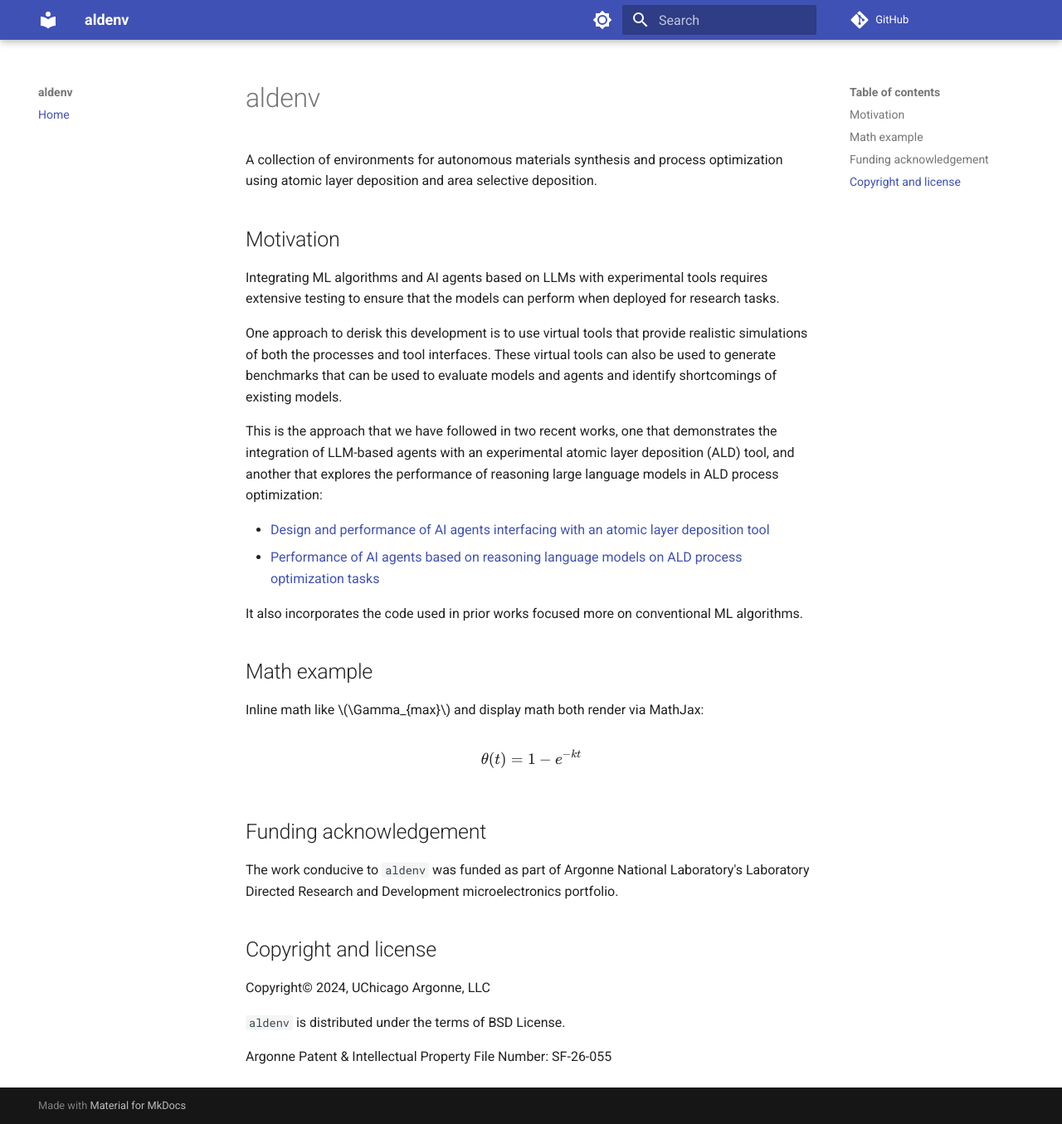
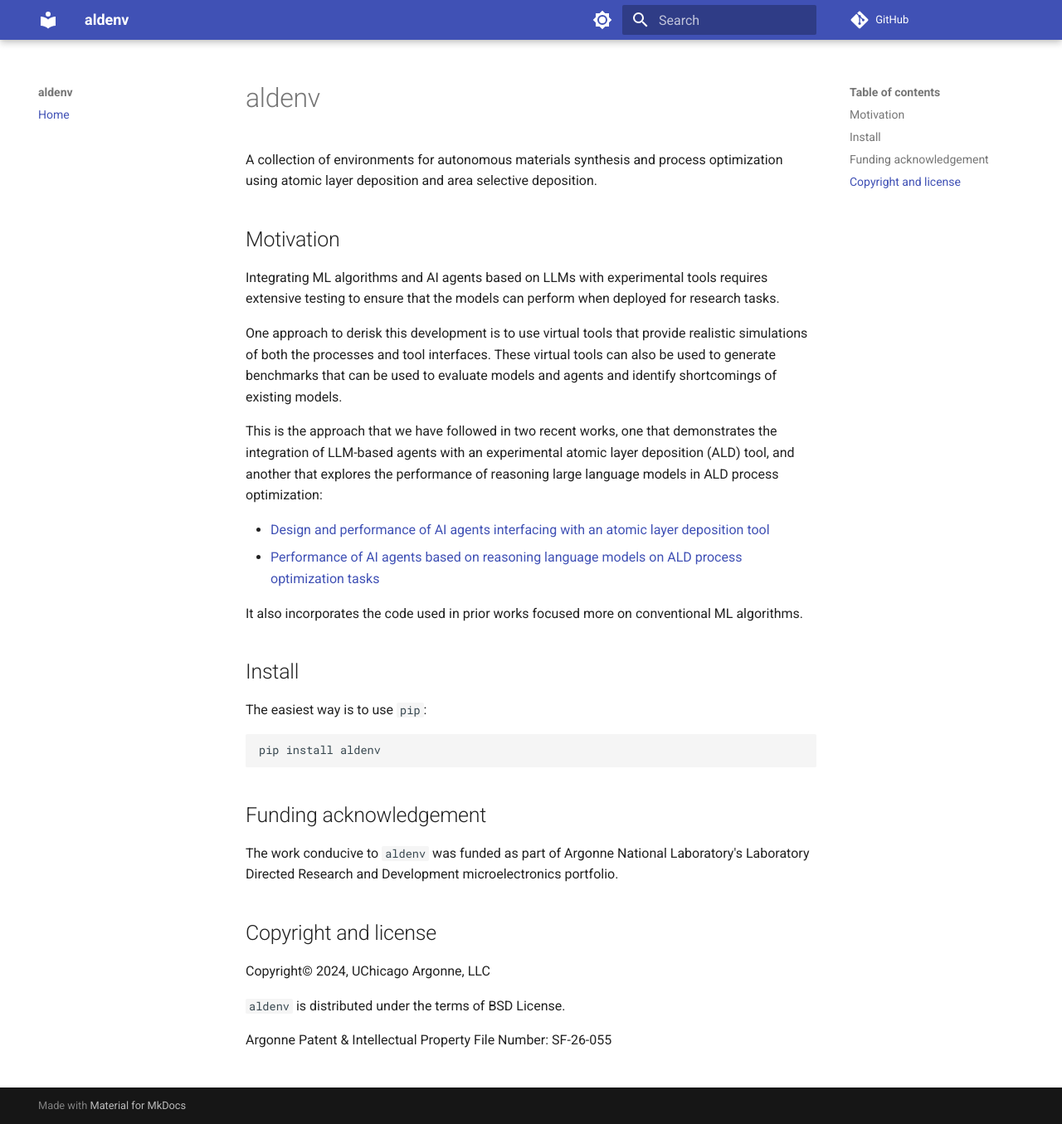
Before and after one commit to aldsim/aldenv, an MkDocs documentation site: the page built from docs/index.md, in a window 1280 px wide and 1355 px high. Shown: the whole window at 83% size. Built offline with MkDocs 1.6.1 and Material for MkDocs 9.7.7, drawn with Linux system fonts in a browser that asks for light colours; comment, search, counter and statistics services are not loaded.

Commit message:
updated install in docs

````diff
--- a/docs/index.md
+++ b/docs/index.md
@@ -23,13 +23,14 @@ process optimization:
 
 It also incorporates the code used in prior works focused more on conventional ML algorithms.
 
-## Math example
+## Install
 
-Inline math like \\(\Gamma_{max}\\) and display math both render via MathJax:
+The easiest way is to use `pip`:
 
-\[
-\theta(t) = 1 - e^{-k t}
-\]
+```Python
+pip install aldenv
+```
+
 
 ## Funding acknowledgement
 
````
